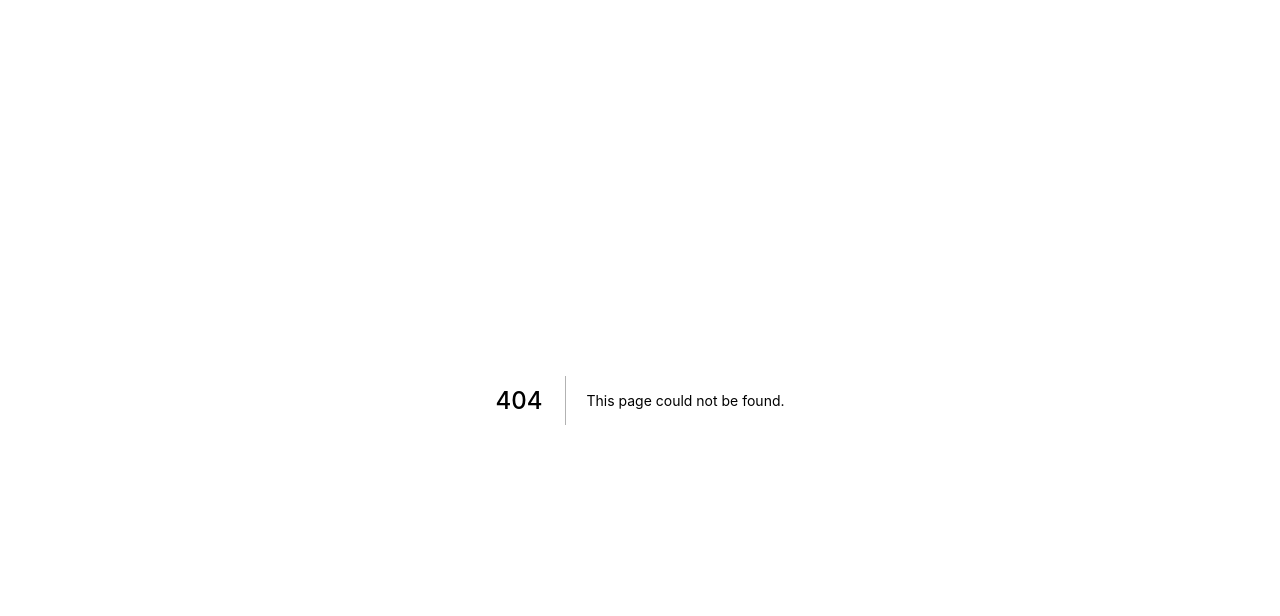
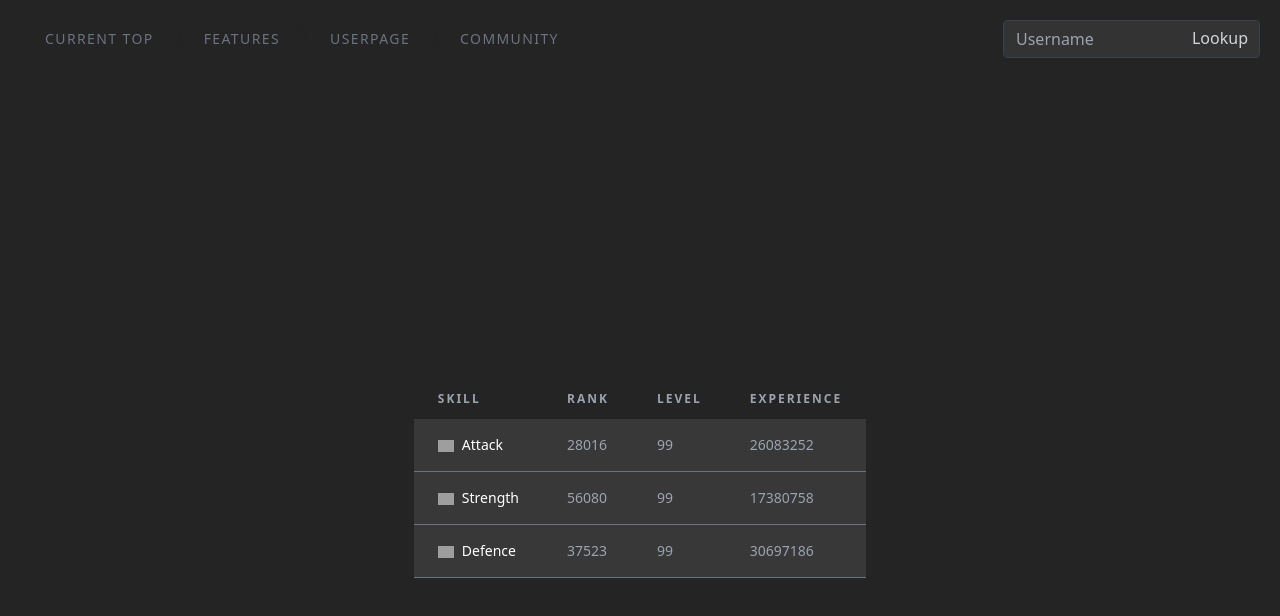
Before and after one commit to MHagenau/osrs-tracker, a Next.js app: page /userpage in a window 1280 px wide. Before the commit this address had no page. Shown: the top 616 px of the page. Built offline with nearby package versions, Linux system fonts and the light colour scheme; grey boxes are pictures that could not be loaded.

Commit message:
Added userpage

```diff
--- a/components/Header.tsx
+++ b/components/Header.tsx
@@ -21,21 +21,24 @@ export default function Header({}: Props) {
             transition={{
                 duration: 1.5,
             }}
+            viewport={{
+                once: true
+            }}
             className='flex flex-row items-center'>
 
-            <Link href="#current-top">
+            <Link href="/#current-top">
                 <button className='heroButton'>Current Top</button>
             </Link>
 
-            <Link href="#features">
+            <Link href="/#features">
                 <button className='heroButton'>Features</button>
             </Link>
 
-            <Link href="#virtual-highscores">
-                <button className='heroButton'>Virtual Highscores</button>
+            <Link href="/userpage">
+                <button className='heroButton'>UserPage</button>
             </Link>
 
-            <Link href="#community">
+            <Link href="/#community">
                 <button className='heroButton'>Community</button>
             </Link>
         </motion.div>
@@ -53,6 +56,9 @@ export default function Header({}: Props) {
             }}
             transition={{
                 duration: 1.5,
+            }}
+            viewport={{
+                once: true
             }}
             className='flex flex-row items-center text-gray-300'>
 
--- /dev/null
+++ b/components/SkillTable.tsx
@@ -0,0 +1,89 @@
+import React from 'react'
+
+type Props = {}
+
+function SkillTable({}: Props) {
+  return (
+    <div className=''>
+        <table className='text-sm text-left text-gray-400'>
+            <thead className='text-xs uppercase dark:bg-[#1f1f1f] tracking-[2px]'>
+                <tr>
+                    <th scope='col' className='py-3 px-6'>
+                        Skill
+                    </th>
+                    <th scope='col' className='py-3 px-6'>
+                        Rank
+                    </th>
+                    <th scope='col' className='py-3 px-6'>
+                        Level
+                    </th>
+                    <th scope='col' className='py-3 px-6'>
+                        Experience
+                    </th>
+                </tr>
+            </thead>
+            <tbody>
+                <tr className='bg-[#383838] border-b border-gray-500'>
+                    <th scope="row" className='py-4 px-6 font-medium text-white '>
+                        <div>
+                            <img className="w-4 h-4 inline object-scale-down"
+                                src="https://oldschool.runescape.wiki/images/Attack_icon_%28detail%29.png?a4903"
+                                alt="Attack" />
+                            <p className='inline pl-2'>Attack</p>
+                        </div>
+                    </th>
+                    <td className='py-4 px-6'>
+                        28016
+                    </td>
+                    <td className='py-4 px-6'>
+                        99
+                    </td>
+                    <td className='py-4 px-6'>
+                        26083252
+                    </td>
+                </tr>
+                <tr className='bg-[#383838] border-b border-gray-500'>
+                    <th scope="row" className='py-4 px-6 font-medium text-white'>
+                        <div>
+                            <img className="w-4 h-4 inline object-scale-down"
+                                src="https://oldschool.runescape.wiki/images/Strength_icon_%28detail%29.png?a4903"
+                                alt="Attack" />
+                            <p className='inline pl-2'>Strength</p>
+                        </div>
+                    </th>
+                    <td className='py-4 px-6'>
+                        56080
+                    </td>
+                    <td className='py-4 px-6'>
+                        99
+                    </td>
+                    <td className='py-4 px-6'>
+                        17380758
+                    </td>
+                </tr>
+                <tr className='bg-[#383838] border-b border-gray-500'>
+                    <th scope="row" className='py-4 px-6 font-medium text-white'>
+                        <div>
+                            <img className="w-4 h-4 inline object-scale-down"
+                                src="https://oldschool.runescape.wiki/images/Defence_icon_%28detail%29.png?a4903"
+                                alt="Attack" />
+                            <p className='inline pl-2'>Defence</p>
+                        </div>
+                    </th>
+                    <td className='py-4 px-6'>
+                        37523
+                    </td>
+                    <td className='py-4 px-6'>
+                        99
+                    </td>
+                    <td className='py-4 px-6'>
+                        30697186
+                    </td>
+                </tr>
+            </tbody>
+        </table>
+    </div>
+  )
+}
+
+export default SkillTable
--- /dev/null
+++ b/pages/userpage.tsx
@@ -0,0 +1,26 @@
+import type { NextPage } from 'next'
+import Head from 'next/head'
+import Header from '../components/Header';
+
+import SkillTable from '../components/SkillTable';
+
+const Home: NextPage = () => {
+  return (
+    <div className='bg-[rgb(36,36,36)] text-white h-screen snap-y snap-proximity overflow-scroll z-0'>
+      <Head>
+        <title>Oldschool RuneScape Tracker</title>
+      </Head>
+
+      <Header />
+
+      <div className='h-screen flex items-center justify-center'>
+        <SkillTable />
+      </div>
+
+
+
+    </div>
+  );
+};
+
+export default Home
```
